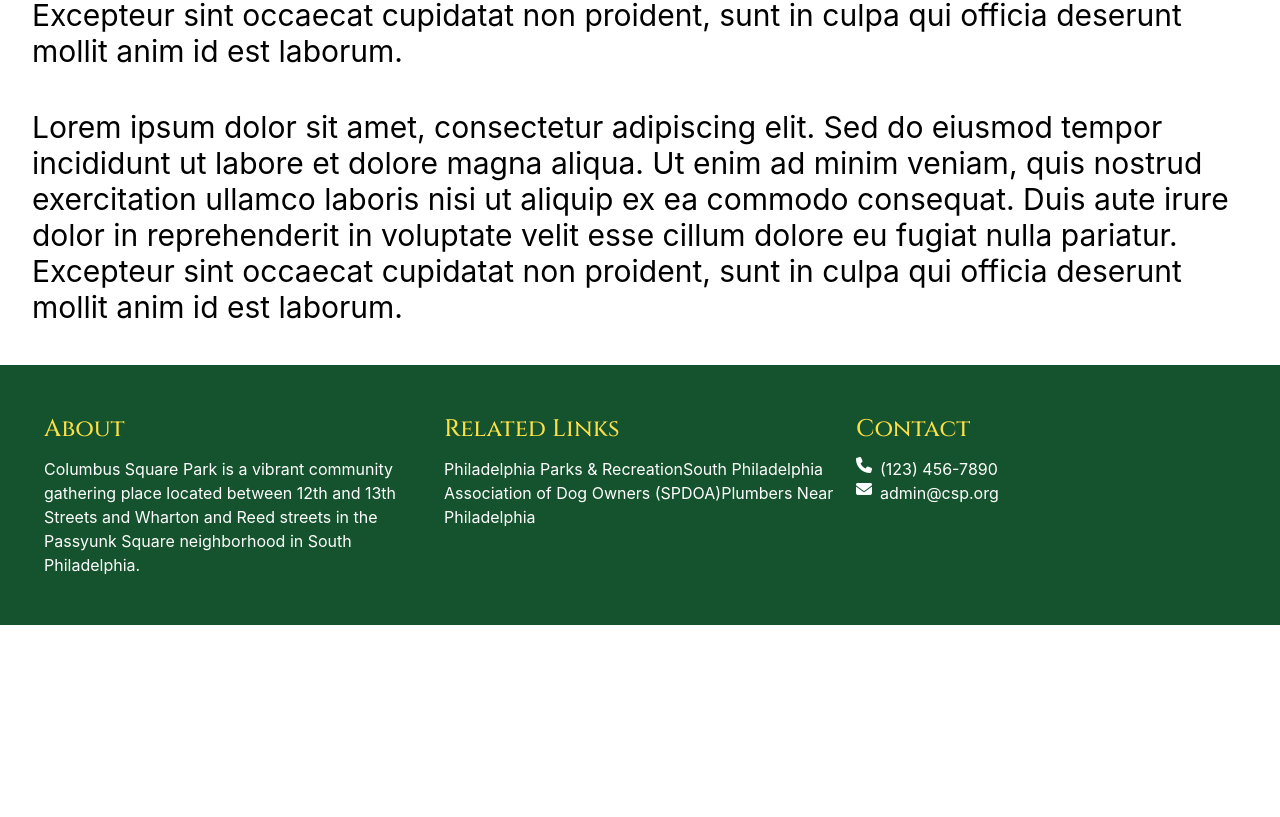
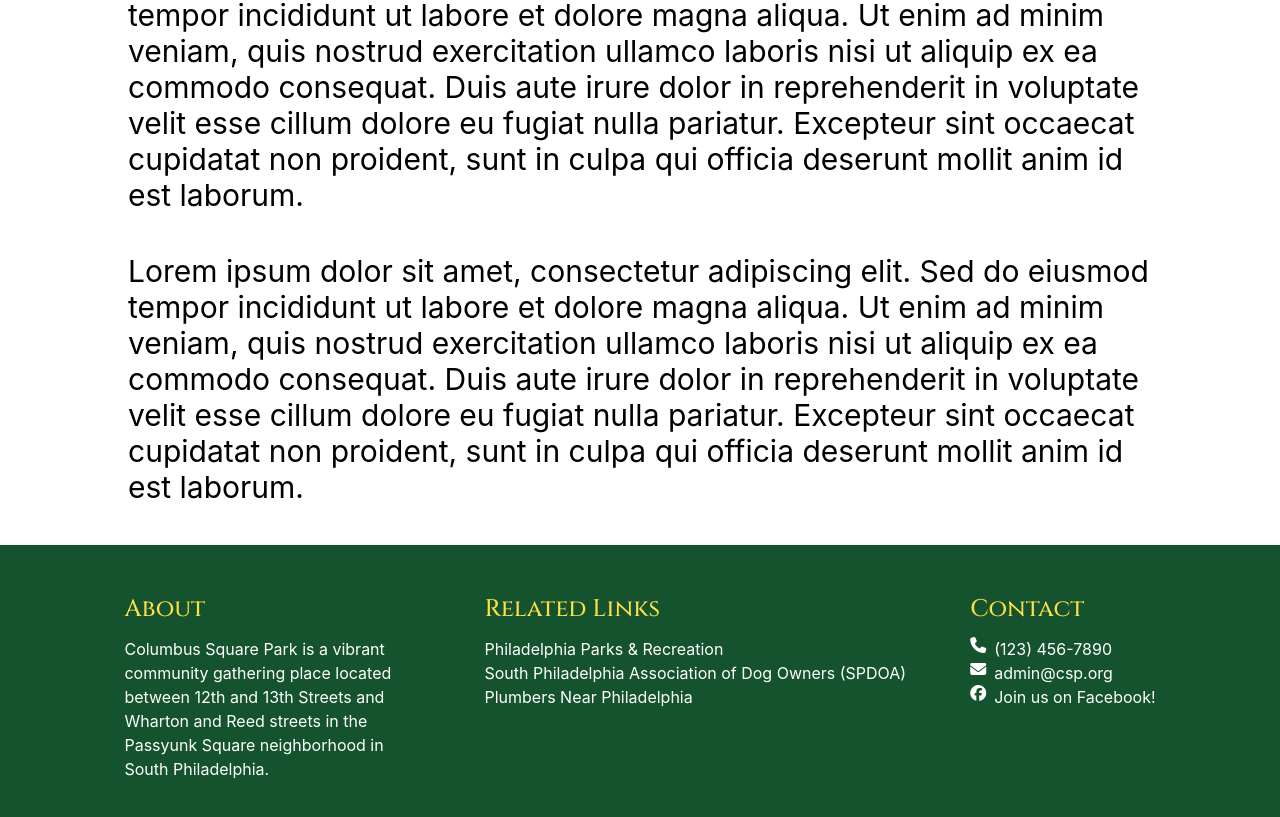
Before and after one commit to JosephBergmann/columbussquarepark, a React (Create React App) app in the folder frontend/: page / in a window 1280 px wide. Shown: the part 1107-1924 px from the top of the page. Before the commit the page ends 1732 px from the top, so only its background shows below. Built offline with nearby package versions, Linux system fonts and the light colour scheme.

Commit message:
nav and footer fix

```diff
--- a/frontend/src/App.js
+++ b/frontend/src/App.js
@@ -9,7 +9,7 @@ const App = () => {
     return (
         <Router>
             <Navigation />
-            <div className='flex-grow md:pt-48 md:px-8'>
+            <div className='flex-grow md:pt-48 md:px-32'>
                 <Routes>
                     <Route path="/" element={<Home />} />
                     {/* Other routes can be added here */}
--- a/frontend/src/components/Footer/index.js
+++ b/frontend/src/components/Footer/index.js
@@ -8,20 +8,21 @@ export default function Footer() {
 
 
     return (
-        <div className="grid gap-5 grid-cols-3 px-8 py-12 w-full bg-green-900">
-            <div className='flex flex-col gap-3 px-3'>
+        <div className="w-full bg-green-900">
+            <div className='flex justify-center gap-10 px-8 py-12'>
+                <div className='flex flex-col max-w-80 gap-3 px-3'>
                     <h2 className='text-yellow-300 text-2xl font-newspaper'>About</h2>
                     <p className='text-white pr-3'>Columbus Square Park is a vibrant community gathering place located between 12th and 13th Streets and Wharton and Reed streets in the Passyunk Square neighborhood in South Philadelphia.</p>
                 </div>
-            <div className='flex flex-col gap-3'>
+                <div className='flex flex-col gap-3 px-3'>
                     <h2 className='text-yellow-300 text-2xl font-newspaper'>Related Links</h2>
-                <div className='text-white content-end'>
+                    <div className='text-white flex flex-col'>
                         <Link to="https://www.phila.gov/departments/philadelphia-parks-recreation/">Philadelphia Parks & Recreation</Link>
                         <Link to="https://www.facebook.com/groups/241921246469738/">South Philadelphia Association of Dog Owners (SPDOA)</Link>
                         <Link to="https://www.drpipes.com/pa/philadelphia.html">Plumbers Near Philadelphia</Link>
                     </div>
                 </div>
-            <div className='flex flex-col gap-3'>
+                <div className='flex flex-col gap-3 px-3'>
                     <h2 className='text-yellow-300 text-2xl font-newspaper'>Contact</h2>
                     <div>
                         <div className='text-white flex gap-2 content-end'>
@@ -32,6 +33,11 @@ export default function Footer() {
                             <i class="fa-solid fa-envelope"></i>
                             admin@csp.org
                         </div>
+                        <div className='text-white flex gap-2 content-end'>
+                            <i class="fa-brands fa-facebook"></i>
+                            <Link to="https://www.facebook.com/friendsofcolumbussquare/">Join us on Facebook!</Link>
+                        </div>
+                    </div>
                 </div>
             </div>
         </div>
--- a/frontend/src/components/Navigation/index.js
+++ b/frontend/src/components/Navigation/index.js
@@ -15,7 +15,7 @@ export default function Navigation() {
             <div className='fixed top-0 hidden md:flex w-full p-8 gap-5 bg-white/95'>
                 <img src={logo} className='h-32'/>
 
-                <div className='flex flex-col justify-end w-full gap-3 h-100'>
+                <div className='flex flex-col justify-end w-full gap-5 h-100'>
                     <div className='flex content-end'>
                         <div className='grow text-center font-newspaper font-bold md:text-4xl lg:text-5xl'>
                             Columbus Square Park
```
Lines whose indentation alone changed are shown as unchanged.
